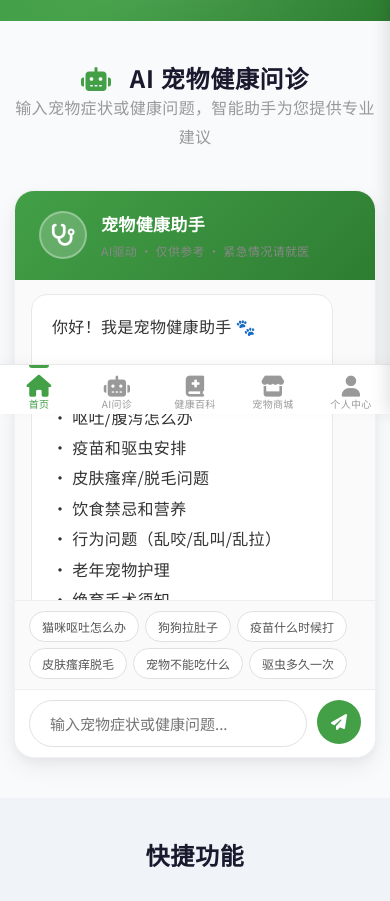
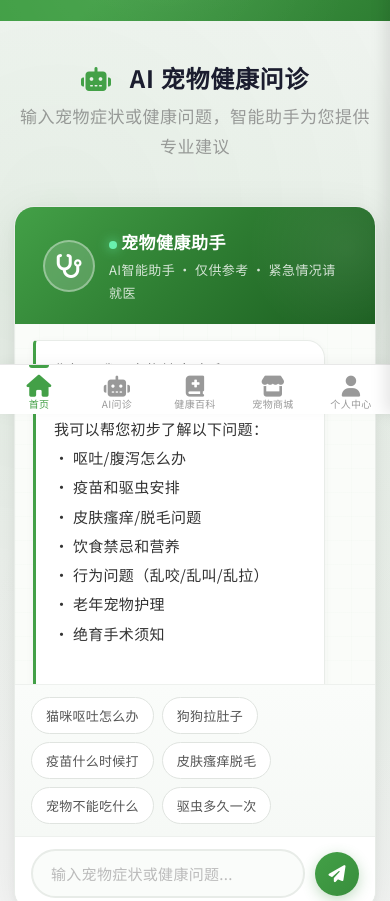
Before and after one commit to chennangood1314/pet-care, a plain HTML site: page index.html in a window 390 px wide. Shown: the part 430-1331 px from the top of the page. Drawn offline with Linux system fonts and the light colour scheme.

Commit message:
优化AI问诊聊天界面排版 + 修复宠物商城图片加载问题

```diff
--- a/css/style.css
+++ b/css/style.css
@@ -437,193 +437,319 @@ main {
 /* AI 智能问诊 */
 .ai-consultation {
     padding: 80px 0;
-    background: var(--bg-alt);
+    background: linear-gradient(180deg, #f0f4f0 0%, #e8efe8 30%, #f5f5f5 100%);
+    position: relative;
+}
+.ai-consultation::before {
+    content: '';
+    position: absolute;
+    top: 0; left: 0; right: 0; bottom: 0;
+    background:
+        radial-gradient(circle at 15% 20%, rgba(76,175,80,0.04) 0%, transparent 50%),
+        radial-gradient(circle at 85% 70%, rgba(76,175,80,0.03) 0%, transparent 50%);
+    pointer-events: none;
 }
 .ai-subtitle {
     text-align: center;
     color: var(--text-muted);
-    margin-top: -32px;
-    margin-bottom: 40px;
-    font-size: 16px;
+    margin-top: -24px;
+    margin-bottom: 44px;
+    font-size: 17px;
+    letter-spacing: 0.03em;
 }
 .ai-chat-container {
-    max-width: 680px;
+    max-width: 740px;
     margin: 0 auto;
     background: var(--white);
-    border-radius: var(--radius-lg);
-    box-shadow: var(--shadow-lg);
+    border-radius: 20px;
+    box-shadow: 0 8px 40px rgba(0,0,0,0.08), 0 2px 8px rgba(0,0,0,0.04);
     overflow: hidden;
-    border: 1px solid var(--border-light);
+    border: 1px solid #e8ece8;
+    position: relative;
 }
 .ai-chat-header {
     display: flex;
     align-items: center;
     gap: 14px;
-    padding: 18px 24px;
-    background: linear-gradient(135deg, var(--primary) 0%, var(--primary-dark) 100%);
+    padding: 20px 28px;
+    background: linear-gradient(135deg, #43A047 0%, #2E7D32 50%, #1B5E20 100%);
     color: white;
     position: relative;
+    overflow: hidden;
+}
+.ai-chat-header::after {
+    content: '';
+    position: absolute;
+    top: -50%; right: -20%;
+    width: 200px; height: 200px;
+    background: radial-gradient(circle, rgba(255,255,255,0.08) 0%, transparent 70%);
+    border-radius: 50%;
 }
 .ai-avatar {
+    width: 52px;
+    height: 52px;
+    border-radius: 50%;
+    background: rgba(255,255,255,0.18);
+    display: flex;
+    align-items: center;
+    justify-content: center;
+    font-size: 24px;
+    backdrop-filter: blur(4px);
+    border: 2px solid rgba(255,255,255,0.35);
+    flex-shrink: 0;
+    position: relative;
+    z-index: 1;
+}
+.ai-chat-header > div:last-child {
+    position: relative;
+    z-index: 1;
+}
+.ai-chat-header strong {
+    font-size: 17px;
+    font-weight: 600;
+    letter-spacing: 0.03em;
+}
+.ai-chat-header .status-dot {
+    display: inline-block;
+    width: 8px;
+    height: 8px;
+    border-radius: 50%;
+    background: #69F0AE;
+    margin-right: 4px;
+    box-shadow: 0 0 6px rgba(105,240,174,0.6);
+    animation: statusPulse 2s infinite;
+}
+@keyframes statusPulse {
+    0%, 100% { box-shadow: 0 0 4px rgba(105,240,174,0.6); }
+    50% { box-shadow: 0 0 12px rgba(105,240,174,0.9); }
+}
+.ai-chat-body {
+    height: 420px;
+    overflow-y: auto;
+    padding: 24px 28px;
+    display: flex;
+    flex-direction: column;
+    gap: 16px;
+    background:
+        linear-gradient(rgba(76,175,80,0.015) 1px, transparent 1px),
+        linear-gradient(90deg, rgba(76,175,80,0.015) 1px, transparent 1px),
+        #fafcf9;
+    background-size: 24px 24px;
+    scroll-behavior: smooth;
+}
+.ai-chat-body::-webkit-scrollbar {
+    width: 5px;
+}
+.ai-chat-body::-webkit-scrollbar-track {
+    background: transparent;
+}
+.ai-chat-body::-webkit-scrollbar-thumb {
+    background: #d0d5d0;
+    border-radius: 10px;
+}
+.ai-chat-body::-webkit-scrollbar-thumb:hover {
+    background: #b0b5b0;
+}
+.ai-message {
+    display: flex;
+    max-width: 82%;
+    animation: aiBubbleIn 0.35s cubic-bezier(0.16, 1, 0.3, 1);
+}
+@keyframes aiBubbleIn {
+    from { opacity: 0; transform: translateY(12px) scale(0.97); }
+    to { opacity: 1; transform: translateY(0) scale(1); }
+}
+.ai-bot {
+    align-self: flex-start;
+    flex-direction: row;
+}
+.ai-user {
+    align-self: flex-end;
+}
+.ai-bubble {
+    padding: 16px 22px;
+    font-size: 16px;
+    line-height: 1.95;
+    letter-spacing: 0.02em;
+    color: #333;
+    position: relative;
+    word-break: break-word;
+}
+.ai-bot .ai-bubble {
+    background: white;
+    border: 1px solid #e8ece8;
+    border-radius: 4px 18px 18px 18px;
+    box-shadow: 0 2px 8px rgba(0,0,0,0.04), 0 1px 2px rgba(0,0,0,0.02);
+    border-left: 3px solid var(--primary);
+}
+.ai-user .ai-bubble {
+    background: linear-gradient(135deg, #43A047 0%, #388E3C 100%);
+    color: white;
+    border-radius: 18px 4px 18px 18px;
+    box-shadow: 0 2px 10px rgba(56,142,60,0.25);
+}
+.ai-typing .ai-bubble {
+    padding: 12px 20px;
+    min-width: 60px;
+    border-left: 3px solid var(--primary);
+    border-radius: 4px 18px 18px 18px;
+    background: white;
+    border: 1px solid #e8ece8;
+    box-shadow: 0 2px 8px rgba(0,0,0,0.04);
+}
+.ai-quick-questions {
+    display: flex;
+    flex-wrap: wrap;
+    gap: 10px;
+    padding: 18px 24px;
+    border-top: 1px solid #eef1ee;
+    background: linear-gradient(180deg, #fafcfa 0%, #f6f9f6 100%);
+}
+.ai-quick-btn {
+    background: white;
+    border: 1.5px solid #e0e4e0;
+    padding: 10px 18px;
+    border-radius: 22px;
+    font-size: 14px;
+    color: #555;
+    cursor: pointer;
+    transition: all 0.25s cubic-bezier(0.16, 1, 0.3, 1);
+    white-space: nowrap;
+    font-family: inherit;
+    letter-spacing: 0.02em;
+    position: relative;
+    overflow: hidden;
+}
+.ai-quick-btn::before {
+    content: '';
+    position: absolute;
+    inset: 0;
+    background: var(--primary-bg);
+    opacity: 0;
+    transition: opacity 0.25s;
+    border-radius: 22px;
+}
+.ai-quick-btn:hover {
+    border-color: var(--primary);
+    color: var(--primary);
+    transform: translateY(-1px);
+    box-shadow: 0 4px 12px rgba(76,175,80,0.12);
+}
+.ai-quick-btn:hover::before {
+    opacity: 1;
+}
+.ai-quick-btn:active {
+    transform: translateY(0) scale(0.97);
+}
+.ai-input-row {
+    display: flex;
+    gap: 12px;
+    padding: 16px 24px;
+    border-top: 1px solid #eef1ee;
+    background: white;
+    align-items: center;
+}
+.ai-input {
+    flex: 1;
+    border: 2px solid #e8ece8;
+    border-radius: 26px;
+    padding: 14px 22px;
+    font-size: 15px;
+    outline: none;
+    transition: all 0.25s;
+    font-family: inherit;
+    letter-spacing: 0.02em;
+    background: #fafcfa;
+}
+.ai-input:focus {
+    border-color: var(--primary);
+    background: white;
+    box-shadow: 0 0 0 4px rgba(76,175,80,0.08);
+}
+.ai-input::placeholder {
+    color: #bbb;
+}
+.ai-send-btn {
     width: 48px;
     height: 48px;
     border-radius: 50%;
-    background: rgba(255,255,255,0.2);
-    display: flex;
-    align-items: center;
-    justify-content: center;
-    font-size: 22px;
-    backdrop-filter: blur(4px);
-    border: 2px solid rgba(255,255,255,0.3);
-}
-.ai-chat-body {
-    height: 380px;
-    overflow-y: auto;
-    padding: 20px 24px;
-    display: flex;
-    flex-direction: column;
-    gap: 14px;
-    background: #fafafa;
-}
-.ai-message {
-    display: flex;
-    max-width: 85%;
-}
-.ai-bot {
-    align-self: flex-start;
-}
-.ai-user {
-    align-self: flex-end;
-}
-.ai-bubble {
-    padding: 16px 20px;
-    border-radius: 16px;
-    font-size: 16px;
-    line-height: 1.9;
-    letter-spacing: 0.02em;
-    color: #333;
-    animation: aiBubbleIn 0.3s ease;
-}
-.ai-bot .ai-bubble {
-    background: white;
-    border: 1px solid #e8e8e8;
-    border-bottom-left-radius: 4px;
-}
-.ai-user .ai-bubble {
-    background: var(--primary);
-    color: white;
-    border-bottom-right-radius: 4px;
-}
-@keyframes aiBubbleIn {
-    from { opacity: 0; transform: translateY(8px); }
-    to { opacity: 1; transform: translateY(0); }
-}
-.ai-quick-questions {
-    display: flex;
-    flex-wrap: wrap;
-    gap: 8px;
-    padding: 14px 20px;
-    border-top: 1px solid #eee;
-    background: #fafafa;
-}
-.ai-quick-btn {
-    background: white;
-    border: 1px solid #e0e0e0;
-    padding: 8px 16px;
-    border-radius: 20px;
-    font-size: 14px;
-    color: #555;
-    cursor: pointer;
-    transition: all 0.2s;
-    white-space: nowrap;
-}
-.ai-quick-btn:hover {
-    border-color: var(--primary);
-    color: var(--primary);
-    background: var(--primary-bg);
-}
-.ai-input-row {
-    display: flex;
-    gap: 10px;
-    padding: 14px 20px;
-    border-top: 1px solid #eee;
-    background: white;
-}
-.ai-input {
-    flex: 1;
-    border: 1px solid #e0e0e0;
-    border-radius: 24px;
-    padding: 12px 20px;
-    font-size: 15px;
-    outline: none;
-    transition: border-color 0.2s;
-    font-family: inherit;
-}
-.ai-input:focus {
-    border-color: var(--primary);
-}
-.ai-send-btn {
-    width: 44px;
-    height: 44px;
-    border-radius: 50%;
-    background: var(--primary);
+    background: linear-gradient(135deg, #43A047 0%, #388E3C 100%);
     color: white;
     border: none;
     cursor: pointer;
-    font-size: 16px;
-    transition: all 0.2s;
+    font-size: 17px;
+    transition: all 0.25s cubic-bezier(0.16, 1, 0.3, 1);
     flex-shrink: 0;
     display: flex;
     align-items: center;
     justify-content: center;
+    box-shadow: 0 4px 14px rgba(56,142,60,0.3);
 }
 .ai-send-btn:hover {
-    background: var(--primary-dark);
-    transform: scale(1.05);
+    transform: scale(1.08);
+    box-shadow: 0 6px 20px rgba(56,142,60,0.4);
+}
+.ai-send-btn:active {
+    transform: scale(0.95);
 }
 .ai-send-btn:disabled {
-    background: #ccc;
+    background: #d0d5d0;
+    box-shadow: none;
     cursor: not-allowed;
     transform: none;
 }
 .typing-dots {
     display: flex;
-    gap: 4px;
-    padding: 4px 0;
+    gap: 5px;
+    padding: 6px 4px;
+    align-items: center;
 }
 .typing-dots span {
-    width: 7px;
-    height: 7px;
+    width: 8px;
+    height: 8px;
     border-radius: 50%;
-    background: #bbb;
+    background: #a0c8a0;
     animation: typingBounce 1.4s infinite ease-in-out both;
 }
 .typing-dots span:nth-child(1) { animation-delay: -0.32s; }
 .typing-dots span:nth-child(2) { animation-delay: -0.16s; }
 .typing-dots span:nth-child(3) { animation-delay: 0; }
 @keyframes typingBounce {
-    0%, 80%, 100% { transform: scale(0.6); }
-    40% { transform: scale(1); }
+    0%, 80%, 100% { transform: scale(0.5); opacity: 0.5; }
+    40% { transform: scale(1); opacity: 1; }
 }
 
 @media (max-width: 768px) {
     .ai-chat-body {
-        height: 320px;
-        padding: 14px 16px;
+        height: 360px;
+        padding: 16px 18px;
+        gap: 12px;
     }
     .ai-message {
-        max-width: 92%;
+        max-width: 90%;
+    }
+    .ai-bubble {
+        padding: 14px 18px;
+        font-size: 15px;
     }
     .ai-quick-questions {
-        padding: 10px 14px;
-        gap: 6px;
+        padding: 12px 16px;
+        gap: 8px;
     }
     .ai-quick-btn {
-        font-size: 12px;
-        padding: 6px 12px;
+        font-size: 13px;
+        padding: 8px 14px;
     }
     .ai-input-row {
-        padding: 10px 14px;
+        padding: 12px 16px;
+        gap: 10px;
+    }
+    .ai-input {
+        padding: 12px 18px;
+    }
+    .ai-send-btn {
+        width: 44px;
+        height: 44px;
     }
 }
 
@@ -2532,16 +2658,17 @@ main {
 .product-card {
     position: relative;
     background: white;
-    border-radius: var(--radius-md);
+    border-radius: 16px;
     overflow: hidden;
-    box-shadow: var(--shadow-md);
-    transition: transform 0.3s, box-shadow 0.3s;
-    cursor: default;
+    box-shadow: 0 2px 16px rgba(0,0,0,0.06);
+    transition: transform 0.3s cubic-bezier(0.16, 1, 0.3, 1), box-shadow 0.3s;
+    cursor: pointer;
+    border: 1px solid #f0f0f0;
 }
 
 .product-card:hover {
-    transform: translateY(-4px);
-    box-shadow: var(--shadow-lg);
+    transform: translateY(-6px);
+    box-shadow: 0 12px 32px rgba(0,0,0,0.1);
 }
 
 .product-card.added {
@@ -2556,30 +2683,37 @@ main {
 
 .product-badge {
     position: absolute;
-    top: 10px;
-    left: 10px;
-    background: linear-gradient(135deg, var(--danger), #ff6b6b);
+    top: 12px;
+    left: 12px;
+    background: linear-gradient(135deg, #ff6b6b, #ee5a24);
     color: white;
-    padding: 3px 10px;
-    border-radius: var(--radius-md);
+    padding: 4px 12px;
+    border-radius: 6px;
     font-size: 12px;
-    font-weight: 600;
-    z-index: 1;
+    font-weight: 700;
+    z-index: 2;
+    letter-spacing: 0.04em;
+    box-shadow: 0 2px 8px rgba(238,90,36,0.3);
 }
 
 .product-img {
-    height: 180px;
+    height: 200px;
     overflow: hidden;
-    background: var(--bg-alt);
+    background: #f8f8f8;
+    position: relative;
 }
 .product-img img {
     width: 100%;
     height: 100%;
     object-fit: cover;
-    transition: transform var(--transition);
+    transition: transform 0.5s cubic-bezier(0.16, 1, 0.3, 1);
 }
 .product-card:hover .product-img img {
-    transform: scale(1.08);
+    transform: scale(1.1);
+}
+.product-img-fallback {
+    position: absolute;
+    inset: 0;
 }
 
 .product-info {
@@ -2589,8 +2723,8 @@ main {
 .product-name {
     font-size: 17px;
     font-weight: 600;
-    margin-bottom: 8px;
-    color: #333;
+    margin-bottom: 6px;
+    color: #222;
     line-height: 1.5;
     letter-spacing: 0.02em;
 }
@@ -2600,6 +2734,7 @@ main {
     color: #999;
     margin-bottom: 12px;
     letter-spacing: 0.01em;
+    line-height: 1.5;
 }
 
 .product-tags {
@@ -2611,19 +2746,20 @@ main {
 
 .product-tags .tag {
     font-size: 11px;
-    padding: 2px 8px;
-    background: #f0f8ff;
+    padding: 3px 10px;
+    background: #f5faf5;
     color: var(--primary);
-    border-radius: var(--radius-md);
+    border-radius: 6px;
     border: 1px solid #e0efe0;
+    letter-spacing: 0.03em;
 }
 
 .product-rating {
     display: flex;
     align-items: center;
     gap: 6px;
-    margin-bottom: 12px;
-    font-size: 12px;
+    margin-bottom: 14px;
+    font-size: 13px;
 }
 
 .stars {
@@ -2639,6 +2775,7 @@ main {
 .sales-num {
     color: #bbb;
     margin-left: auto;
+    font-size: 12px;
 }
 
 .product-price-row {
@@ -2653,9 +2790,10 @@ main {
 }
 
 .price-now {
-    font-size: 22px;
+    font-size: 24px;
     font-weight: 700;
     color: var(--danger);
+    letter-spacing: -0.02em;
 }
 
 .price-original {
@@ -2665,21 +2803,27 @@ main {
 }
 
 .btn-add-cart {
-    padding: 10px 18px;
-    background: var(--primary);
+    padding: 10px 20px;
+    background: linear-gradient(135deg, #43A047, #388E3C);
     color: white;
     border: none;
-    border-radius: 20px;
+    border-radius: 22px;
     cursor: pointer;
     font-size: 14px;
-    font-weight: 500;
+    font-weight: 600;
     white-space: nowrap;
-    transition: background 0.3s, transform 0.2s;
+    letter-spacing: 0.02em;
+    transition: all 0.25s cubic-bezier(0.16, 1, 0.3, 1);
+    box-shadow: 0 4px 12px rgba(56,142,60,0.25);
+}
+.btn-add-cart i {
+    margin-right: 2px;
 }
 
 .btn-add-cart:hover {
-    background: var(--primary-dark);
-    transform: scale(1.05);
+    background: linear-gradient(135deg, #388E3C, #2E7D32);
+    transform: translateY(-2px);
+    box-shadow: 0 6px 20px rgba(56,142,60,0.35);
 }
 
 @media (max-width: 768px) {
--- a/index.html
+++ b/index.html
@@ -117,8 +117,8 @@
                             <i class="fas fa-stethoscope"></i>
                         </div>
                         <div>
-                            <strong>宠物健康助手</strong>
-                            <span style="font-size:12px;color:#888;display:block;">AI驱动 · 仅供参考 · 紧急情况请就医</span>
+                            <strong><span class="status-dot"></span>宠物健康助手</strong>
+                            <span style="font-size:13px;color:rgba(255,255,255,0.8);display:block;letter-spacing:0.03em;">AI智能助手 · 仅供参考 · 紧急情况请就医</span>
                         </div>
                     </div>
                     <div class="ai-chat-body" id="ai-chat-body">
--- a/js/store.js
+++ b/js/store.js
@@ -234,7 +234,8 @@ function renderProducts() {
     <div class="product-card animate-on-scroll" data-id="${product.id}">
       ${product.badge ? `<span class="product-badge">${product.badge}</span>` : ''}
       <div class="product-img">
-        <img src="${product.img}" alt="${product.name}" loading="lazy">
+        <img src="${product.img}" alt="${product.name}" loading="lazy" onerror="this.style.display='none';this.nextElementSibling.style.display='flex'">
+        <div class="product-img-fallback" style="display:none;width:100%;height:100%;background:linear-gradient(135deg,${product.category==='food'?'#fff3e0,#ffe0b2':product.category==='health'?'#e8f5e9,#c8e6c9':product.category==='toy'?'#fce4ec,#f8bbd0':product.category==='home'?'#e3f2fd,#bbdefb':'#f5f5f5,#e0e0e0'});align-items:center;justify-content:center;font-size:48px;">${product.category==='food'?'🍖':product.category==='health'?'💊':product.category==='toy'?'🎾':product.category==='home'?'🏠':'📦'}</div>
       </div>
       <div class="product-info">
         <h4 class="product-name">${product.name}</h4>
```
